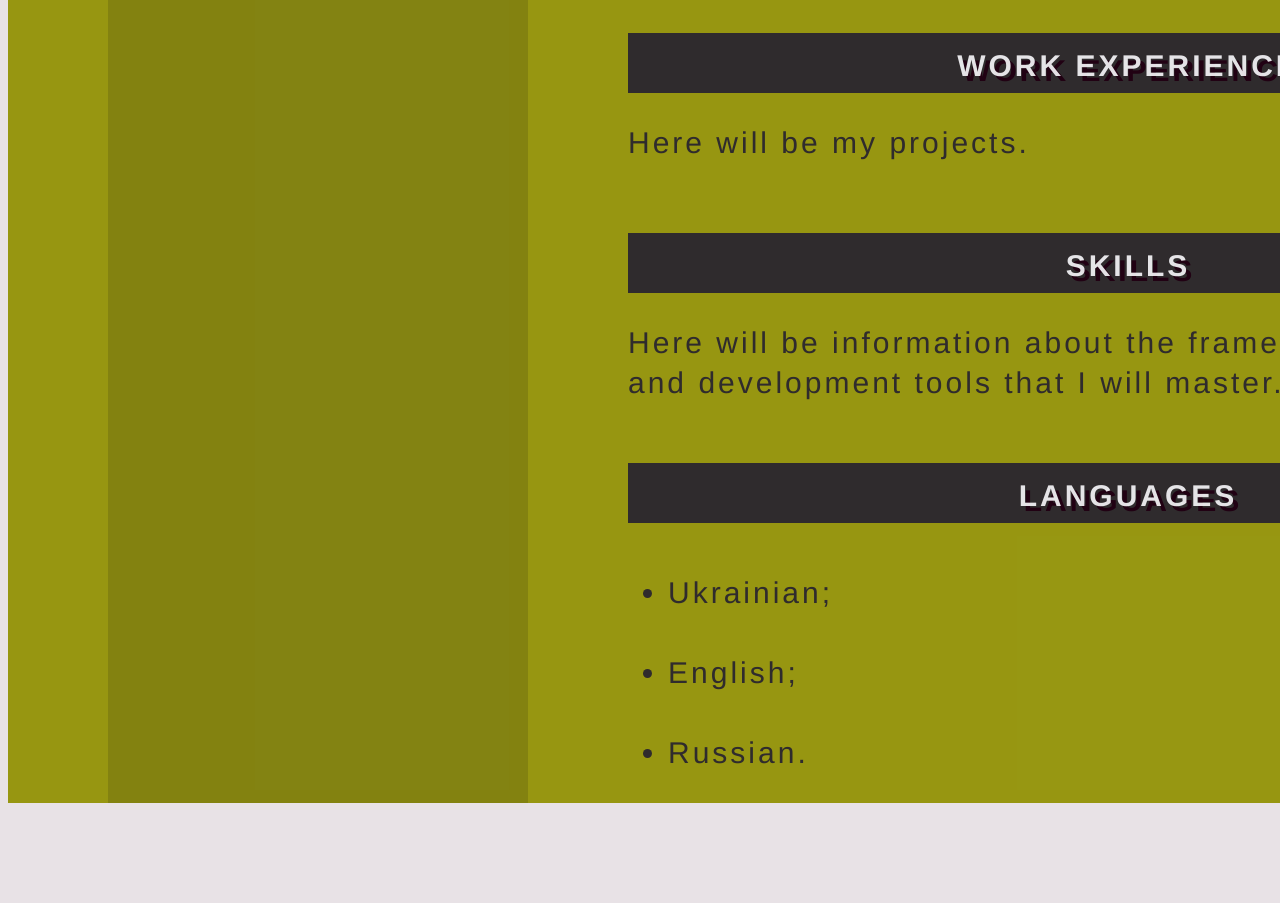
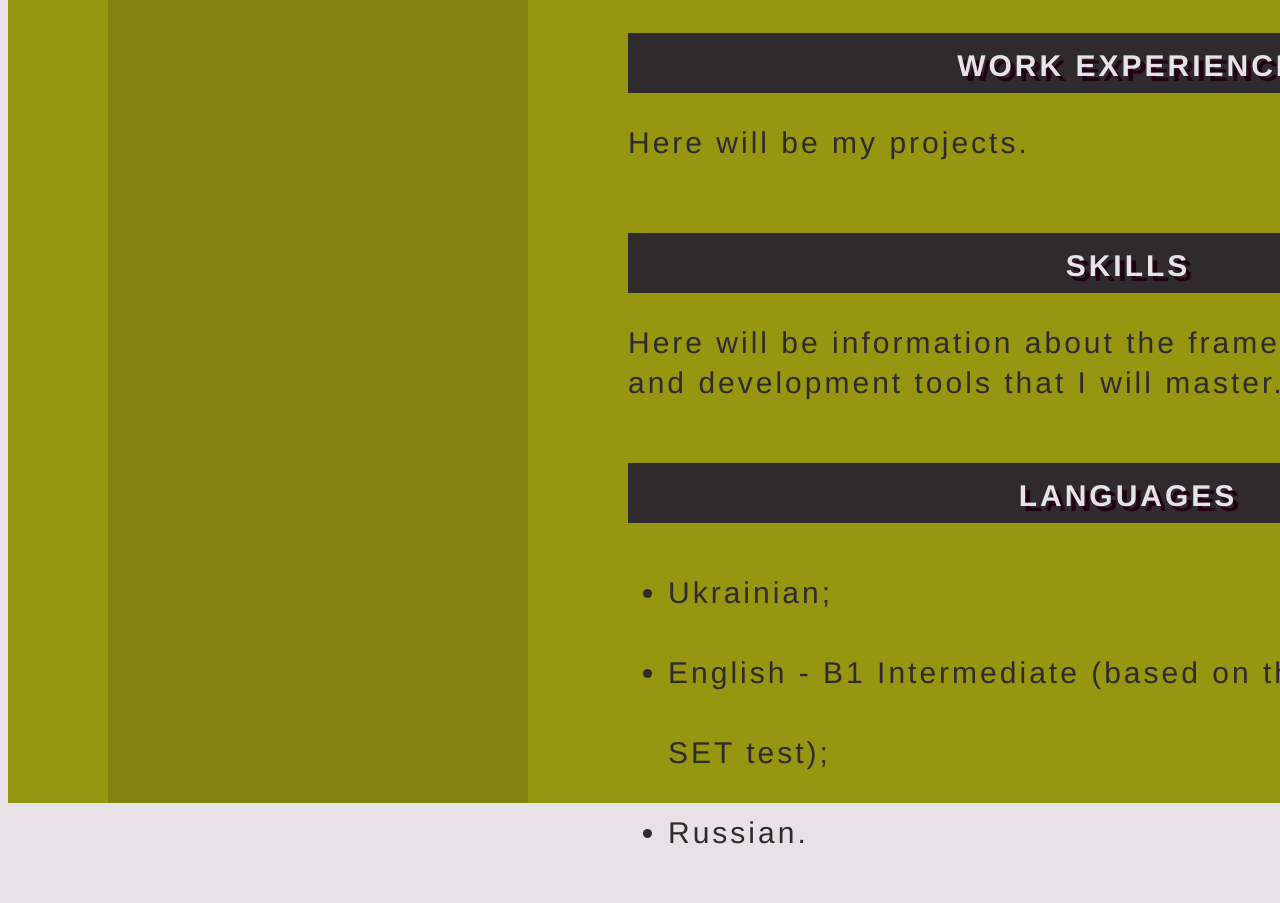
Before and after one commit to tetianadadatska/rsschool-cv, a plain HTML site: page index.html in a window 1280 px wide. Shown: the part 2005-2908 px from the top of the page. Before the commit the page ends 2828 px from the top, so only its background shows below. Drawn offline with Linux system fonts and the light colour scheme.

Commit message:
feat: add level of English

```diff
--- a/assets/css/style.css
+++ b/assets/css/style.css
@@ -159,6 +159,7 @@
         font-size: 30px;
         line-height: 80px;
         letter-spacing: 0.1em;
+        max-width: 1000px;
     }
 
     .skills {
--- a/index.html
+++ b/index.html
@@ -63,7 +63,7 @@
                 <h3>LANGUAGES</h3>
                     <UL>
                         <LI>Ukrainian;</LI>
-                        <LI>English;</LI>
+                        <LI>English - B1 Intermediate (based on the results of the EF SET test);</LI>
                         <LI>Russian.</LI>
                     </UL>
             </div>
```
Also changed, not shown: 1 other file.
